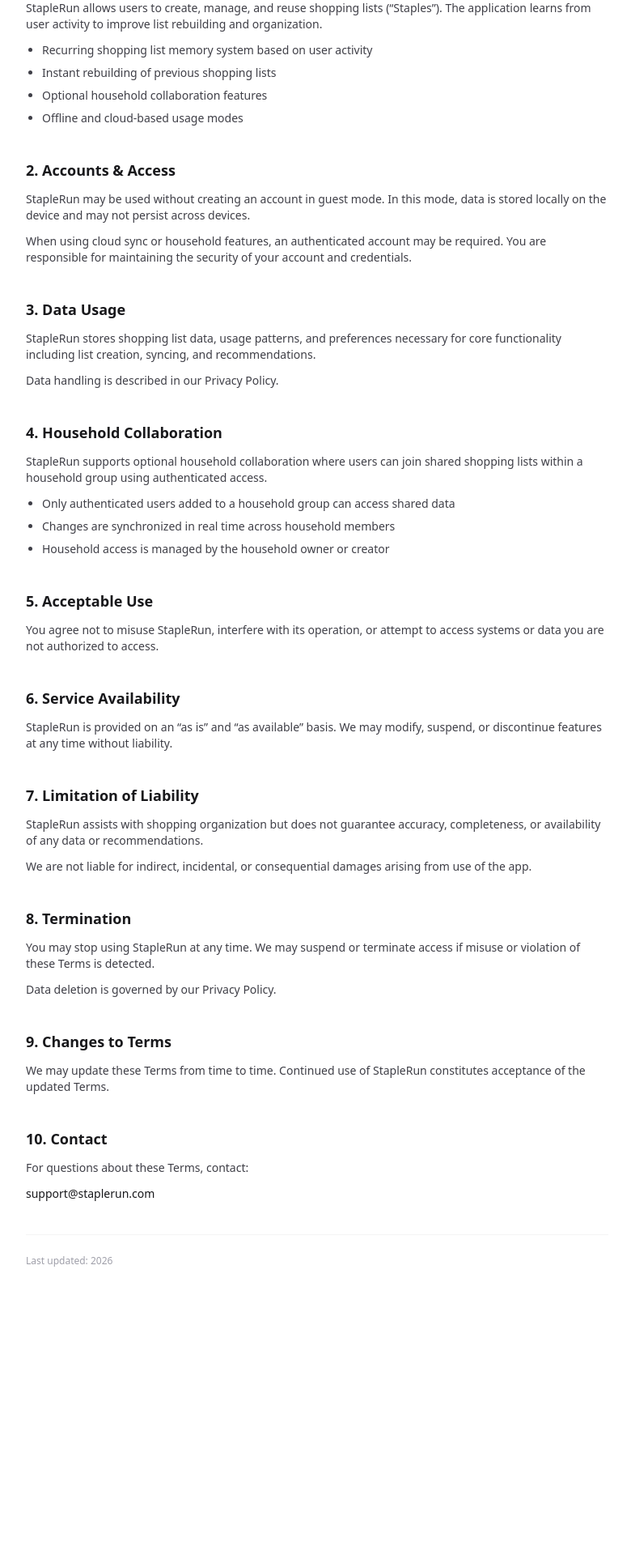
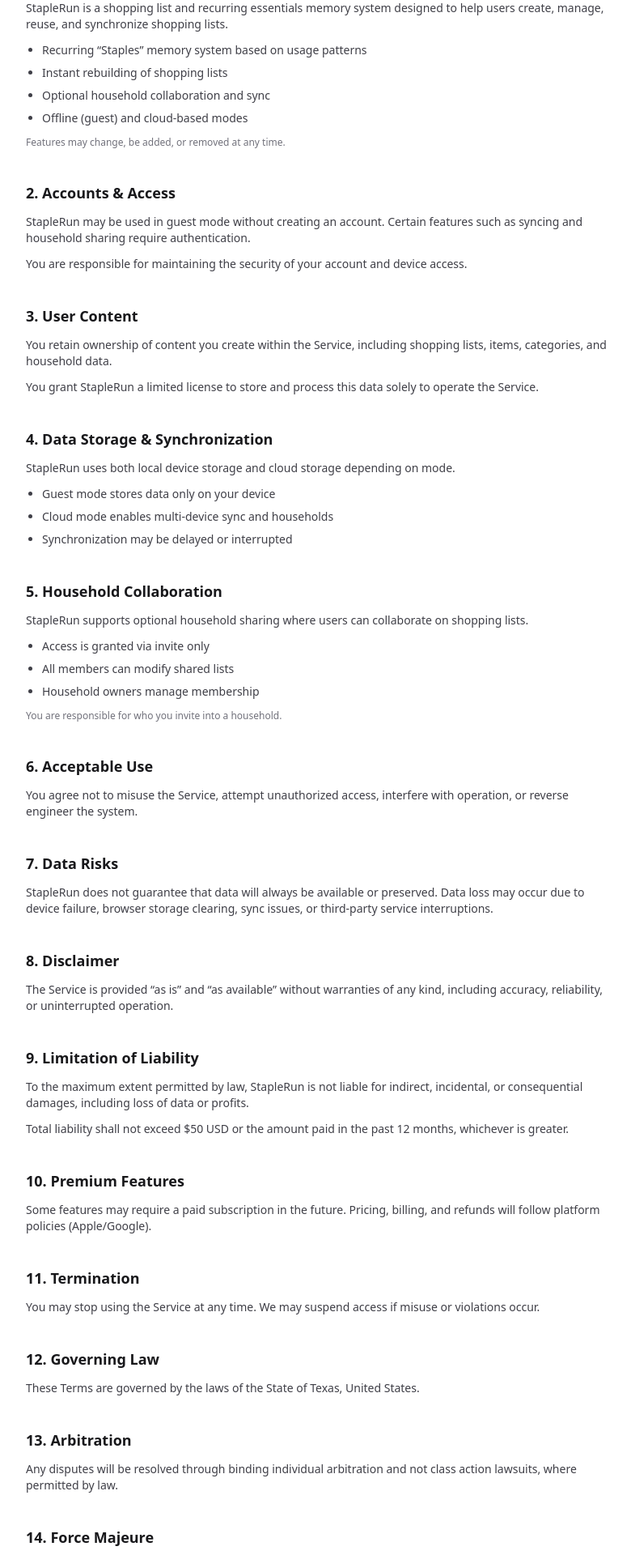
Before and after one commit to infectatlas/staplerun-landing, a Next.js app: page /terms in a window 1280 px wide. Shown: the part 320-2240 px from the top of the page at 81% size, without its empty margins (248-1028 px from the left). Before the commit the page ends 1949 px from the top, so only its background shows below. Built offline with nearby package versions, Linux system fonts and the light colour scheme.

Commit message:
Update landing page, privacy policy, terms, and delete-account flow

```diff
--- a/app/delete-account/page.tsx
+++ b/app/delete-account/page.tsx
@@ -1,12 +1,11 @@
 export default function DeleteAccountPage() {
   return (
     <div className="min-h-screen bg-white text-zinc-900">
-      <div className="max-w-3xl mx-auto px-6 py-16 space-y-10">
+      <div className="max-w-2xl mx-auto px-6 py-16 space-y-8">
 
         {/* HEADER */}
         <div>
           <h1 className="text-3xl font-bold">Delete Your Account</h1>
-
           <p className="text-sm text-zinc-500 mt-2">
             StapleRun Account & Data Deletion Request
           </p>
@@ -15,112 +14,96 @@
         {/* INTRO */}
         <section className="space-y-3 text-sm text-zinc-700">
           <p>
-            You may request deletion of your StapleRun account and associated
-            cloud-synchronized data at any time.
+            You may request deletion of your StapleRun account and associated cloud data at any time.
           </p>
 
           <p>
-            This page explains how to submit a deletion request and what data
-            will be removed.
+            This page explains how deletion works, what data is removed, and what may remain for legal or technical reasons.
           </p>
         </section>
 
         {/* HOW TO REQUEST */}
-        <section className="space-y-4">
-
-          <h2 className="text-lg font-semibold">
-            How to Request Account Deletion
-          </h2>
+        <section className="space-y-3">
+          <h2 className="text-lg font-semibold">How to Request Deletion</h2>
 
           <ol className="list-decimal pl-5 text-sm text-zinc-700 space-y-2">
-            <li>
-              Send an email to <strong>support@staplerun.com</strong>.
-            </li>
-
-            <li>
-              Send the request from the email address associated with your
-              StapleRun account.
-            </li>
-
-            <li>
-              Use the subject line:
-              <strong> Account Deletion Request</strong>.
-            </li>
-
-            <li>
-              We may contact you to verify account ownership before processing
-              the request.
-            </li>
+            <li>Email us at <strong>support@staplerun.com</strong></li>
+            <li>Use the subject line: <strong>Account Deletion Request</strong></li>
+            <li>Send the request from the email linked to your StapleRun account</li>
+            <li>We may verify account ownership before processing</li>
           </ol>
-
         </section>
 
-        {/* DATA REMOVED */}
-        <section className="space-y-4">
-
-          <h2 className="text-lg font-semibold">
-            Data That May Be Deleted
-          </h2>
+        {/* WHAT GETS DELETED */}
+        <section className="space-y-3">
+          <h2 className="text-lg font-semibold">What Will Be Deleted</h2>
 
           <ul className="list-disc pl-5 text-sm text-zinc-700 space-y-2">
-            <li>Account profile information</li>
-            <li>Email address associated with the account</li>
-            <li>Household membership information</li>
-            <li>Shopping lists</li>
-            <li>Staples and recurring item history</li>
-            <li>Cloud-synchronized preferences and settings</li>
+            <li>Account profile and authentication data (email, user ID)</li>
+            <li>Cloud-stored shopping lists and item history</li>
+            <li>Staples (recurring item memory system)</li>
+            <li>Household membership and shared access records</li>
+            <li>Synced preferences and settings stored in cloud systems</li>
           </ul>
+        </section>
 
+        {/* HOUSEHOLD CLARIFICATION */}
+        <section className="space-y-3">
+          <h2 className="text-lg font-semibold">Household Data</h2>
+
+          <p className="text-sm text-zinc-700">
+            If you are part of a shared household, your personal account data will be removed from the system.
+            However, shared household lists may remain active for other members in the household who continue using the Service.
+          </p>
         </section>
 
         {/* GUEST MODE */}
-        <section className="space-y-4">
-
-          <h2 className="text-lg font-semibold">
-            Guest Mode Data
-          </h2>
+        <section className="space-y-3">
+          <h2 className="text-lg font-semibold">Guest Mode Data</h2>
 
           <p className="text-sm text-zinc-700">
-            If you use StapleRun in Guest Mode without creating an account,
-            your information is stored locally on your device.
+            Data stored in Guest Mode is saved locally on your device and is not tied to your account.
           </p>
 
           <p className="text-sm text-zinc-700">
-            You can remove Guest Mode data by clearing app data, clearing
-            browser storage, or uninstalling the application.
+            To remove Guest Mode data, you must clear your browser/app storage or uninstall the application.
+          </p>
+        </section>
+
+        {/* RETENTION EXCEPTIONS */}
+        <section className="space-y-3">
+          <h2 className="text-lg font-semibold">Data Retention Exceptions</h2>
+
+          <p className="text-sm text-zinc-700">
+            Some limited data may be retained where required for legal, security, fraud prevention,
+            or operational integrity purposes. This does not include your shopping lists or personal content.
+          </p>
+        </section>
+
+        {/* TIMING */}
+        <section className="space-y-3">
+          <h2 className="text-lg font-semibold">Processing Time</h2>
+
+          <p className="text-sm text-zinc-700">
+            Account deletion requests are typically processed within a reasonable time after verification.
           </p>
 
-        </section>
-
-        {/* RETENTION */}
-        <section className="space-y-4">
-
-          <h2 className="text-lg font-semibold">
-            Processing Time
-          </h2>
-
-          <p className="text-sm text-zinc-700">
-            Account deletion requests are typically processed within a
-            reasonable period after verification of account ownership.
+          <p className="text-xs text-zinc-500">
+            Deletion is permanent and cannot be undone.
           </p>
-
         </section>
 
         {/* CONTACT */}
         <section className="space-y-3">
-
-          <h2 className="text-lg font-semibold">
-            Contact
-          </h2>
+          <h2 className="text-lg font-semibold">Contact</h2>
 
           <p className="text-sm text-zinc-700">
-            For questions regarding account deletion:
+            For questions about account deletion, contact:
           </p>
 
           <p className="text-sm font-medium text-zinc-900">
             support@staplerun.com
           </p>
-
         </section>
 
         {/* FOOTER */}
--- a/app/privacy/page.tsx
+++ b/app/privacy/page.tsx
@@ -31,26 +31,29 @@
           <h2 className="text-lg font-semibold">1. Data We Collect</h2>
 
           <p className="text-sm text-zinc-700">
-            StapleRun collects only the data necessary to provide core functionality:
+            StapleRun only collects data necessary to provide core functionality:
           </p>
 
           <ul className="list-disc pl-5 text-sm text-zinc-700 space-y-2">
             <li>
-              <strong>Shopping activity data</strong> — items you add, complete, and reuse to build your shopping lists.
+              <strong>Shopping activity data</strong> — items you add, complete, and manage in your lists.
             </li>
+
             <li>
               <strong>Staples data</strong> — recurring items derived from your shopping behavior.
             </li>
+
             <li>
-              <strong>Usage preferences</strong> — optional settings such as categories and interface preferences.
+              <strong>Usage preferences</strong> — optional settings such as categories, list organization, and interface preferences.
             </li>
+
             <li>
-              <strong>Authentication identifiers</strong> — Firebase user IDs or anonymous session identifiers used to manage login state and sync data.
+              <strong>Authentication identifiers</strong> — user IDs or anonymous device identifiers used to enable login, syncing, and household features.
             </li>
           </ul>
 
           <p className="text-xs text-zinc-500">
-            StapleRun does not collect payment or financial information.
+            StapleRun does not collect financial data, advertising identifiers, or sell user data.
           </p>
 
         </section>
@@ -61,10 +64,10 @@
           <h2 className="text-lg font-semibold">2. How We Use Your Data</h2>
 
           <ul className="list-disc pl-5 text-sm text-zinc-700 space-y-2">
-            <li>To remember items you repeatedly purchase</li>
+            <li>To remember items you frequently purchase</li>
             <li>To generate instant shopping lists from your Staples</li>
             <li>To improve list organization and recommendations</li>
-            <li>To sync data across devices when you enable account login</li>
+            <li>To enable optional cloud sync across devices</li>
           </ul>
 
         </section>
@@ -75,15 +78,17 @@
           <h2 className="text-lg font-semibold">3. Local and Cloud Storage</h2>
 
           <ul className="list-disc pl-5 text-sm text-zinc-700 space-y-2">
+
             <li>
-              <strong>Sandbox Mode</strong> — Data is stored locally on your device. A temporary anonymous
-              identifier may be generated to enable limited functionality.
+              <strong>Guest Mode (Local Storage)</strong> — Data is stored only on your device using browser storage.
+              A temporary device identifier may be generated to support local functionality. This data is not sent to third parties.
             </li>
 
             <li>
-              <strong>Synced Mode</strong> — When you sign in, your data is securely stored in cloud
-              infrastructure and synchronized across devices.
+              <strong>Synced Mode (Cloud Storage)</strong> — When you sign in, your data is securely stored in a cloud database
+              and synchronized across your devices.
             </li>
+
           </ul>
 
         </section>
@@ -94,18 +99,17 @@
           <h2 className="text-lg font-semibold">4. Household Sharing (Optional)</h2>
 
           <p className="text-sm text-zinc-700">
-            StapleRun supports optional household collaboration where users can join shared shopping lists
-            within a household group.
+            StapleRun allows optional household collaboration where authenticated users can join shared shopping lists.
           </p>
 
           <ul className="list-disc pl-5 text-sm text-zinc-700 space-y-2">
-            <li>Only authenticated users added to a household can access shared data</li>
+            <li>Only invited and authenticated users can access household data</li>
             <li>Changes sync in real time between household members</li>
-            <li>Access is controlled by the household owner</li>
+            <li>Household access is controlled by the household creator</li>
           </ul>
 
           <p className="text-xs text-zinc-500">
-            Data is not shared with third-party companies.
+            Data is never shared with third-party companies or advertising networks.
           </p>
 
         </section>
@@ -113,11 +117,11 @@
         {/* DATA RETENTION */}
         <section className="space-y-3">
 
-          <h2 className="text-lg font-semibold">5. Data Retention</h2>
+          <h2 className="text-lg font-semibold">5. Data Retention & Deletion</h2>
 
           <p className="text-sm text-zinc-700">
             Data is retained until you delete it, remove your account, or clear local device storage.
-            You can delete your data at any time through the app settings.
+            You may request deletion of your account and associated data at any time via email or app settings.
           </p>
 
         </section>
@@ -128,7 +132,7 @@
           <h2 className="text-lg font-semibold">6. Security</h2>
 
           <p className="text-sm text-zinc-700">
-            All data transmitted in synced mode is encrypted in transit using HTTPS/TLS.
+            All cloud-synced data is transmitted using HTTPS/TLS encryption.
             Access to household data is restricted to authorized users only.
           </p>
 
@@ -151,7 +155,7 @@
           <h2 className="text-lg font-semibold">8. Changes to This Policy</h2>
 
           <p className="text-sm text-zinc-700">
-            This Privacy Policy may be updated as the app evolves. Users will be notified of significant changes.
+            This Privacy Policy may be updated as StapleRun evolves. Users will be notified of significant changes.
           </p>
 
         </section>
@@ -162,10 +166,10 @@
           <h2 className="text-lg font-semibold">9. Contact</h2>
 
           <p className="text-sm text-zinc-700">
-            If you have any questions, contact:
+            If you have questions about this Privacy Policy, contact:
           </p>
 
-          <p className="text-sm text-zinc-900 font-medium">
+          <p className="text-sm font-medium text-zinc-900">
             support@staplerun.com
           </p>
 
--- a/app/terms/page.tsx
+++ b/app/terms/page.tsx
@@ -1,7 +1,6 @@
 export default function TermsPage() {
   return (
     <div className="min-h-screen bg-white text-zinc-900">
-
       <div className="max-w-3xl mx-auto px-6 py-16 space-y-10">
 
         {/* HEADER */}
@@ -15,166 +14,211 @@
         {/* INTRO */}
         <section className="space-y-3 text-sm text-zinc-700">
           <p>
-            These Terms of Service govern your use of StapleRun, a shopping list and recurring
-            essentials memory system designed to help users manage and reuse shopping lists efficiently.
+            These Terms of Service govern your access to and use of StapleRun, including
+            the website, applications, and related services (the "Service").
           </p>
 
           <p>
-            By using StapleRun, you agree to these Terms.
+            By using StapleRun, you agree to these Terms. If you do not agree, do not use the Service.
           </p>
         </section>
 
         {/* SERVICE DESCRIPTION */}
         <section className="space-y-3">
-
           <h2 className="text-lg font-semibold">1. Service Description</h2>
 
           <p className="text-sm text-zinc-700">
-            StapleRun allows users to create, manage, and reuse shopping lists (“Staples”).
-            The application learns from user activity to improve list rebuilding and organization.
+            StapleRun is a shopping list and recurring essentials memory system designed
+            to help users create, manage, reuse, and synchronize shopping lists.
           </p>
 
-          <ul className="list-disc pl-5 text-sm text-zinc-700 space-y-2 mt-3">
-            <li>Recurring shopping list memory system based on user activity</li>
-            <li>Instant rebuilding of previous shopping lists</li>
-            <li>Optional household collaboration features</li>
-            <li>Offline and cloud-based usage modes</li>
+          <ul className="list-disc pl-5 text-sm text-zinc-700 space-y-2">
+            <li>Recurring “Staples” memory system based on usage patterns</li>
+            <li>Instant rebuilding of shopping lists</li>
+            <li>Optional household collaboration and sync</li>
+            <li>Offline (guest) and cloud-based modes</li>
           </ul>
 
+          <p className="text-xs text-zinc-500">
+            Features may change, be added, or removed at any time.
+          </p>
         </section>
 
         {/* ACCOUNTS */}
         <section className="space-y-3">
-
           <h2 className="text-lg font-semibold">2. Accounts & Access</h2>
 
           <p className="text-sm text-zinc-700">
-            StapleRun may be used without creating an account in guest mode.
-            In this mode, data is stored locally on the device and may not persist across devices.
+            StapleRun may be used in guest mode without creating an account.
+            Certain features such as syncing and household sharing require authentication.
           </p>
 
           <p className="text-sm text-zinc-700">
-            When using cloud sync or household features, an authenticated account may be required.
-            You are responsible for maintaining the security of your account and credentials.
+            You are responsible for maintaining the security of your account and device access.
           </p>
-
         </section>
 
-        {/* DATA & PRIVACY */}
+        {/* USER CONTENT */}
         <section className="space-y-3">
-
-          <h2 className="text-lg font-semibold">3. Data Usage</h2>
+          <h2 className="text-lg font-semibold">3. User Content</h2>
 
           <p className="text-sm text-zinc-700">
-            StapleRun stores shopping list data, usage patterns, and preferences necessary
-            for core functionality including list creation, syncing, and recommendations.
+            You retain ownership of content you create within the Service, including shopping lists,
+            items, categories, and household data.
           </p>
 
           <p className="text-sm text-zinc-700">
-            Data handling is described in our Privacy Policy.
+            You grant StapleRun a limited license to store and process this data solely to operate the Service.
+          </p>
+        </section>
+
+        {/* DATA STORAGE */}
+        <section className="space-y-3">
+          <h2 className="text-lg font-semibold">4. Data Storage & Synchronization</h2>
+
+          <p className="text-sm text-zinc-700">
+            StapleRun uses both local device storage and cloud storage depending on mode.
           </p>
 
+          <ul className="list-disc pl-5 text-sm text-zinc-700 space-y-2">
+            <li>Guest mode stores data only on your device</li>
+            <li>Cloud mode enables multi-device sync and households</li>
+            <li>Synchronization may be delayed or interrupted</li>
+          </ul>
         </section>
 
-        {/* HOUSEHOLD */}
+        {/* HOUSEHOLDS */}
         <section className="space-y-3">
-
-          <h2 className="text-lg font-semibold">4. Household Collaboration</h2>
+          <h2 className="text-lg font-semibold">5. Household Collaboration</h2>
 
           <p className="text-sm text-zinc-700">
-            StapleRun supports optional household collaboration where users can join shared shopping lists
-            within a household group using authenticated access.
+            StapleRun supports optional household sharing where users can collaborate on shopping lists.
           </p>
 
-          <ul className="list-disc pl-5 text-sm text-zinc-700 space-y-2 mt-3">
-            <li>Only authenticated users added to a household group can access shared data</li>
-            <li>Changes are synchronized in real time across household members</li>
-            <li>Household access is managed by the household owner or creator</li>
+          <ul className="list-disc pl-5 text-sm text-zinc-700 space-y-2">
+            <li>Access is granted via invite only</li>
+            <li>All members can modify shared lists</li>
+            <li>Household owners manage membership</li>
           </ul>
 
+          <p className="text-xs text-zinc-500">
+            You are responsible for who you invite into a household.
+          </p>
         </section>
 
         {/* ACCEPTABLE USE */}
         <section className="space-y-3">
-
-          <h2 className="text-lg font-semibold">5. Acceptable Use</h2>
+          <h2 className="text-lg font-semibold">6. Acceptable Use</h2>
 
           <p className="text-sm text-zinc-700">
-            You agree not to misuse StapleRun, interfere with its operation, or attempt to access
-            systems or data you are not authorized to access.
+            You agree not to misuse the Service, attempt unauthorized access,
+            interfere with operation, or reverse engineer the system.
           </p>
-
         </section>
 
-        {/* SERVICE LIMITATIONS */}
+        {/* DATA LOSS */}
         <section className="space-y-3">
-
-          <h2 className="text-lg font-semibold">6. Service Availability</h2>
+          <h2 className="text-lg font-semibold">7. Data Risks</h2>
 
           <p className="text-sm text-zinc-700">
-            StapleRun is provided on an “as is” and “as available” basis.
-            We may modify, suspend, or discontinue features at any time without liability.
+            StapleRun does not guarantee that data will always be available or preserved.
+            Data loss may occur due to device failure, browser storage clearing, sync issues,
+            or third-party service interruptions.
           </p>
+        </section>
 
+        {/* DISCLAIMER */}
+        <section className="space-y-3">
+          <h2 className="text-lg font-semibold">8. Disclaimer</h2>
+
+          <p className="text-sm text-zinc-700">
+            The Service is provided “as is” and “as available” without warranties of any kind,
+            including accuracy, reliability, or uninterrupted operation.
+          </p>
         </section>
 
         {/* LIABILITY */}
         <section className="space-y-3">
-
-          <h2 className="text-lg font-semibold">7. Limitation of Liability</h2>
+          <h2 className="text-lg font-semibold">9. Limitation of Liability</h2>
 
           <p className="text-sm text-zinc-700">
-            StapleRun assists with shopping organization but does not guarantee accuracy,
-            completeness, or availability of any data or recommendations.
+            To the maximum extent permitted by law, StapleRun is not liable for indirect,
+            incidental, or consequential damages, including loss of data or profits.
           </p>
 
           <p className="text-sm text-zinc-700">
-            We are not liable for indirect, incidental, or consequential damages arising from use of the app.
+            Total liability shall not exceed $50 USD or the amount paid in the past 12 months,
+            whichever is greater.
           </p>
+        </section>
 
+        {/* SUBSCRIPTIONS */}
+        <section className="space-y-3">
+          <h2 className="text-lg font-semibold">10. Premium Features</h2>
+
+          <p className="text-sm text-zinc-700">
+            Some features may require a paid subscription in the future.
+            Pricing, billing, and refunds will follow platform policies (Apple/Google).
+          </p>
         </section>
 
         {/* TERMINATION */}
         <section className="space-y-3">
-
-          <h2 className="text-lg font-semibold">8. Termination</h2>
+          <h2 className="text-lg font-semibold">11. Termination</h2>
 
           <p className="text-sm text-zinc-700">
-            You may stop using StapleRun at any time.
-            We may suspend or terminate access if misuse or violation of these Terms is detected.
+            You may stop using the Service at any time. We may suspend access if misuse or violations occur.
           </p>
+        </section>
+
+        {/* LEGAL */}
+        <section className="space-y-3">
+          <h2 className="text-lg font-semibold">12. Governing Law</h2>
 
           <p className="text-sm text-zinc-700">
-            Data deletion is governed by our Privacy Policy.
+            These Terms are governed by the laws of the State of Texas, United States.
           </p>
+        </section>
 
+        <section className="space-y-3">
+          <h2 className="text-lg font-semibold">13. Arbitration</h2>
+
+          <p className="text-sm text-zinc-700">
+            Any disputes will be resolved through binding individual arbitration
+            and not class action lawsuits, where permitted by law.
+          </p>
+        </section>
+
+        {/* FORCE MAJEURE */}
+        <section className="space-y-3">
+          <h2 className="text-lg font-semibold">14. Force Majeure</h2>
+
+          <p className="text-sm text-zinc-700">
+            We are not responsible for service interruptions caused by events beyond our control,
+            including outages, disasters, or third-party failures.
+          </p>
         </section>
 
         {/* CHANGES */}
         <section className="space-y-3">
-
-          <h2 className="text-lg font-semibold">9. Changes to Terms</h2>
+          <h2 className="text-lg font-semibold">15. Changes to Terms</h2>
 
           <p className="text-sm text-zinc-700">
-            We may update these Terms from time to time.
-            Continued use of StapleRun constitutes acceptance of the updated Terms.
+            We may update these Terms from time to time. Continued use of the Service means you accept the updates.
           </p>
-
         </section>
 
         {/* CONTACT */}
         <section className="space-y-3">
-
-          <h2 className="text-lg font-semibold">10. Contact</h2>
+          <h2 className="text-lg font-semibold">16. Contact</h2>
 
           <p className="text-sm text-zinc-700">
-            For questions about these Terms, contact:
+            If you have questions about these Terms, contact:
           </p>
 
           <p className="text-sm font-medium text-zinc-900">
             support@staplerun.com
           </p>
-
         </section>
 
         {/* FOOTER */}
```
